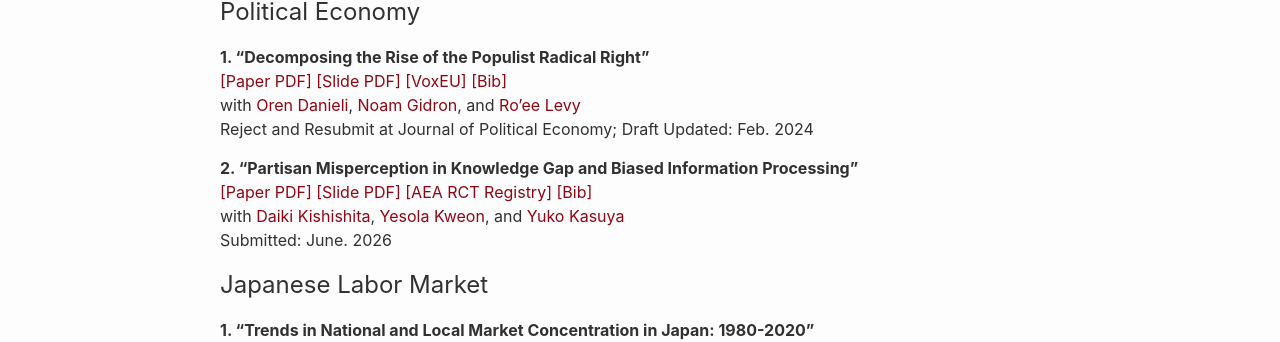
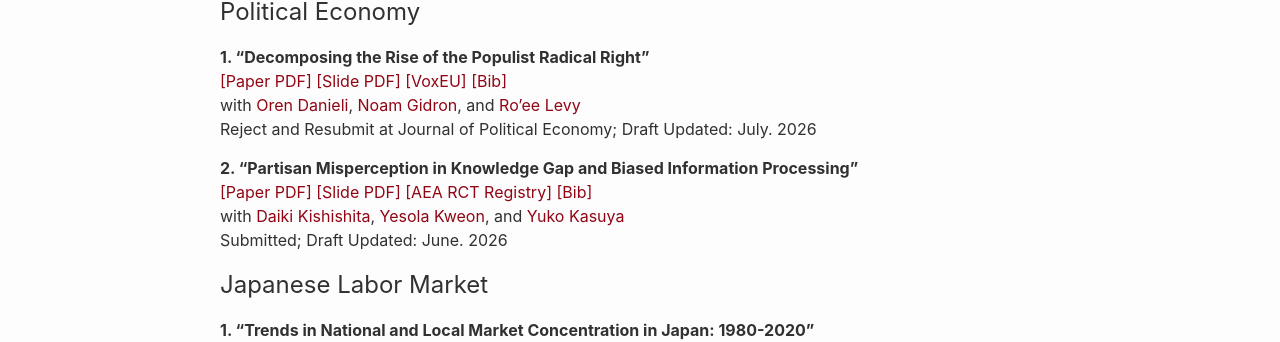
Before and after one commit to shinnkikuchi/shinnkikuchi.github.io, a Jekyll site: the page built from index.md, in a window 1280 px wide. Shown: the part 957-1299 px from the top of the page. Built offline with Jekyll 4.4.1, drawn with Linux system fonts in a browser that asks for light colours.

Commit message:
Update index.md

```diff
--- a/index.md
+++ b/index.md
@@ -69,7 +69,7 @@
 <a href="https://noamgidron.com/" target="_blank">Noam Gidron</a>,
 and <a href="https://www.roeelevy.com/" target="_blank">Ro'ee Levy</a>
 <br>
-Reject and Resubmit at Journal of Political Economy; Draft Updated: Feb. 2024
+Reject and Resubmit at Journal of Political Economy; Draft Updated: July. 2026
 <br>
 
 **2. "Partisan Misperception in Knowledge Gap and Biased Information Processing"**
@@ -83,7 +83,7 @@
 <a href="https://yesolakweon.github.io/" target="_blank">Yesola Kweon</a>, and
 <a href="https://yukokasuya.com/" target="_blank">Yuko Kasuya</a>
 <br>
-Submitted: June. 2026
+Submitted; Draft Updated: June. 2026
 <br>
 
 ## Japanese Labor Market
```
